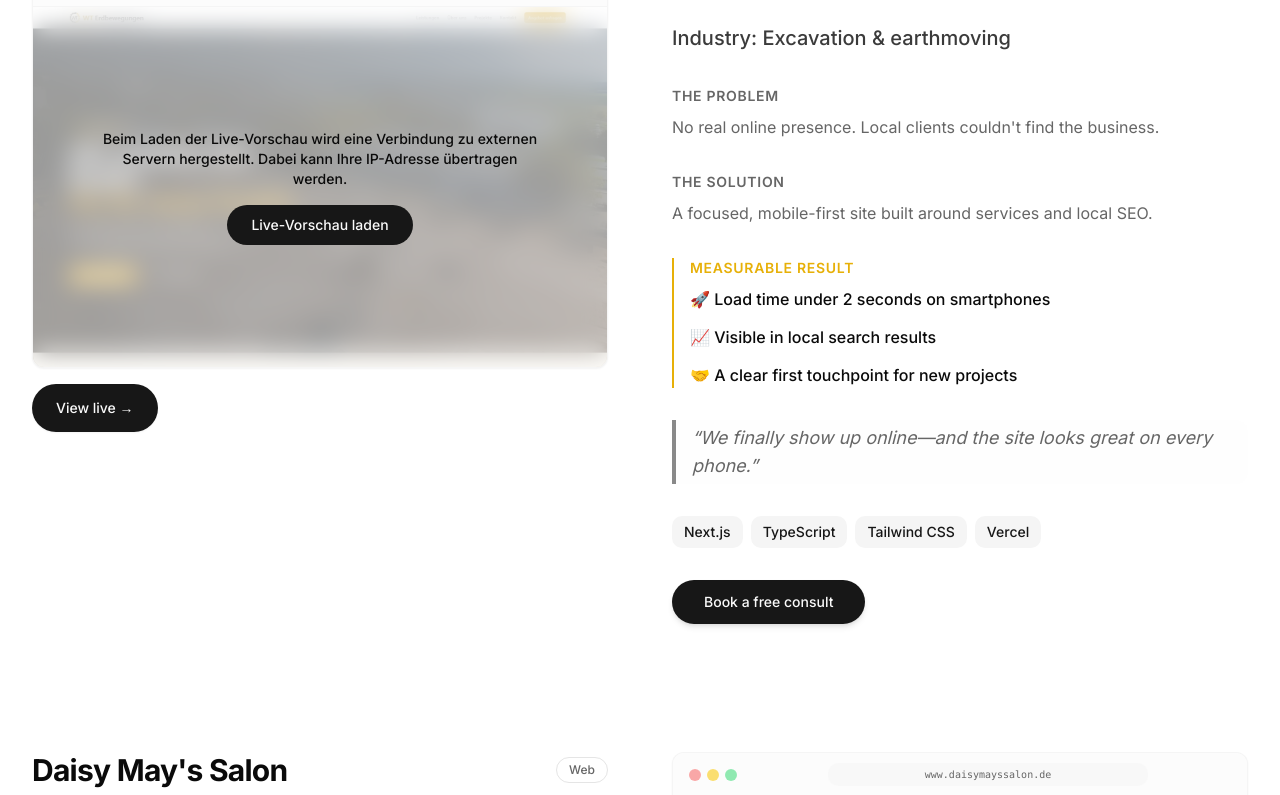
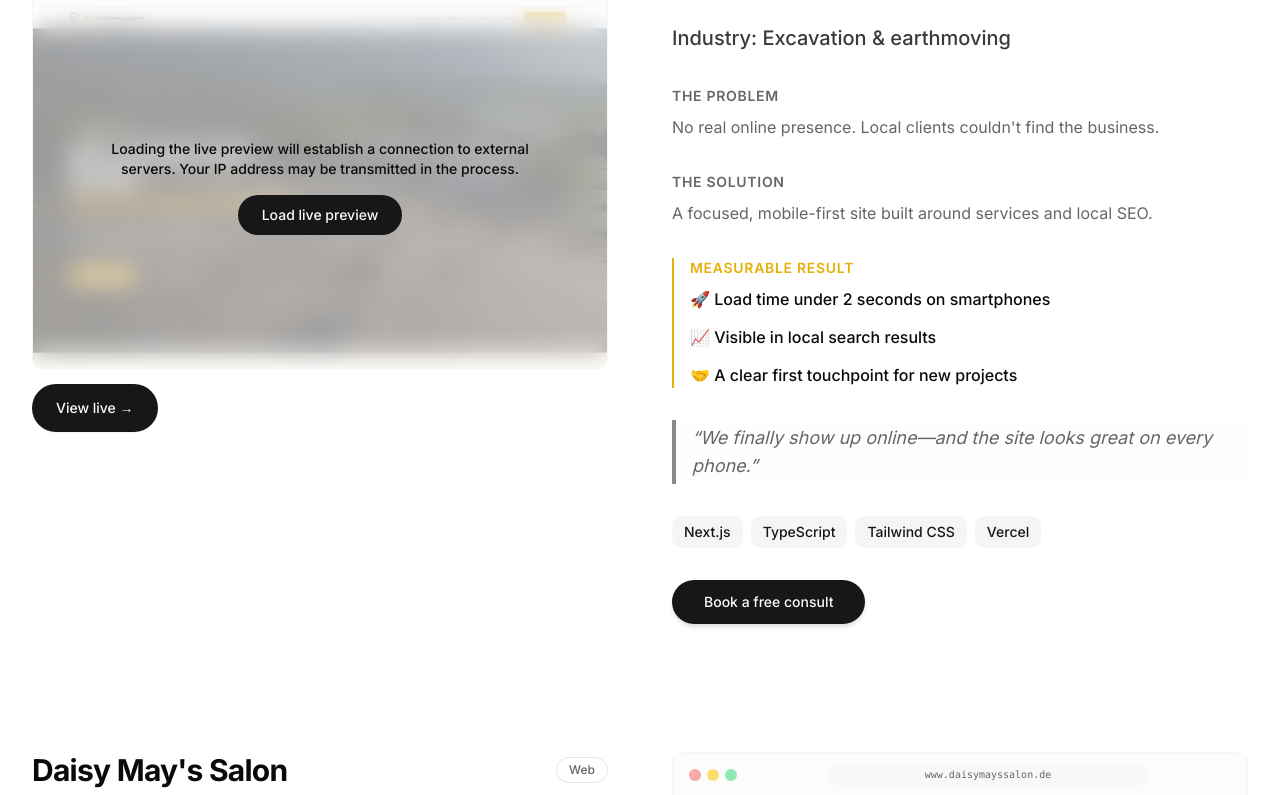
Before and after one commit to NuVio-Labs/nuvio-portfolio, a Next.js app: page /en in a window 1280 px wide. Shown: the part 2120-2915 px from the top of the page. Built offline with nearby package versions, Linux system fonts and the light colour scheme; no server answers.

Commit message:
Translate GDPR live preview overlay

```diff
--- a/components/ui/project-live-preview.tsx
+++ b/components/ui/project-live-preview.tsx
@@ -98,13 +98,13 @@ export function ProjectLivePreview({ url, title, previewImage }: ProjectLivePrev
                             <div className="absolute inset-0 z-10 flex flex-col items-center justify-center bg-background/60 backdrop-blur-md p-6 text-center">
                                 <div className="max-w-md space-y-4">
                                     <p className="text-sm text-foreground font-medium">
-                                        Beim Laden der Live-Vorschau wird eine Verbindung zu externen Servern hergestellt. Dabei kann Ihre IP-Adresse übertragen werden.
+                                        {t("previewGdprText")}
                                     </p>
                                     <button
                                         onClick={handleLoadClick}
                                         className="inline-flex items-center justify-center h-10 px-6 mt-2 rounded-full bg-primary text-primary-foreground text-sm font-medium hover:bg-primary/90 transition-colors focus-visible:outline-none focus-visible:ring-2 focus-visible:ring-ring"
                                     >
-                                        Live-Vorschau laden
+                                        {t("previewLoadBtn")}
                                     </button>
                                 </div>
                             </div>
--- a/messages/de.json
+++ b/messages/de.json
@@ -61,6 +61,8 @@
         "theOutcome": "Messbares Ergebnis",
         "ctaWt": "Kostenloses Erstgespräch für Ihr Projekt",
         "ctaDaisy": "Ähnliches Projekt starten",
+        "previewGdprText": "Beim Laden der Live-Vorschau wird eine Verbindung zu externen Servern hergestellt. Dabei kann Ihre IP-Adresse übertragen werden.",
+        "previewLoadBtn": "Live-Vorschau laden",
         "projects": {
             "wt-erdbewegungen": {
                 "title": "WT Erdbewegungen",
--- a/messages/en.json
+++ b/messages/en.json
@@ -61,6 +61,8 @@
         "theOutcome": "Measurable Result",
         "ctaWt": "Book a free consult",
         "ctaDaisy": "Start a similar project",
+        "previewGdprText": "Loading the live preview will establish a connection to external servers. Your IP address may be transmitted in the process.",
+        "previewLoadBtn": "Load live preview",
         "projects": {
             "wt-erdbewegungen": {
                 "title": "WT Erdbewegungen",
--- a/messages/nl.json
+++ b/messages/nl.json
@@ -61,6 +61,8 @@
         "theOutcome": "Meetbaar resultaat",
         "ctaWt": "Plan een gratis adviesgesprek",
         "ctaDaisy": "Start een vergelijkbaar project",
+        "previewGdprText": "Bij het laden van het live-voorbeeld wordt een verbinding met externe servers tot stand gebracht. Uw IP-adres kan hierbij worden overgedragen.",
+        "previewLoadBtn": "Live-voorbeeld laden",
         "projects": {
             "wt-erdbewegungen": {
                 "title": "WT Erdbewegungen",
```
